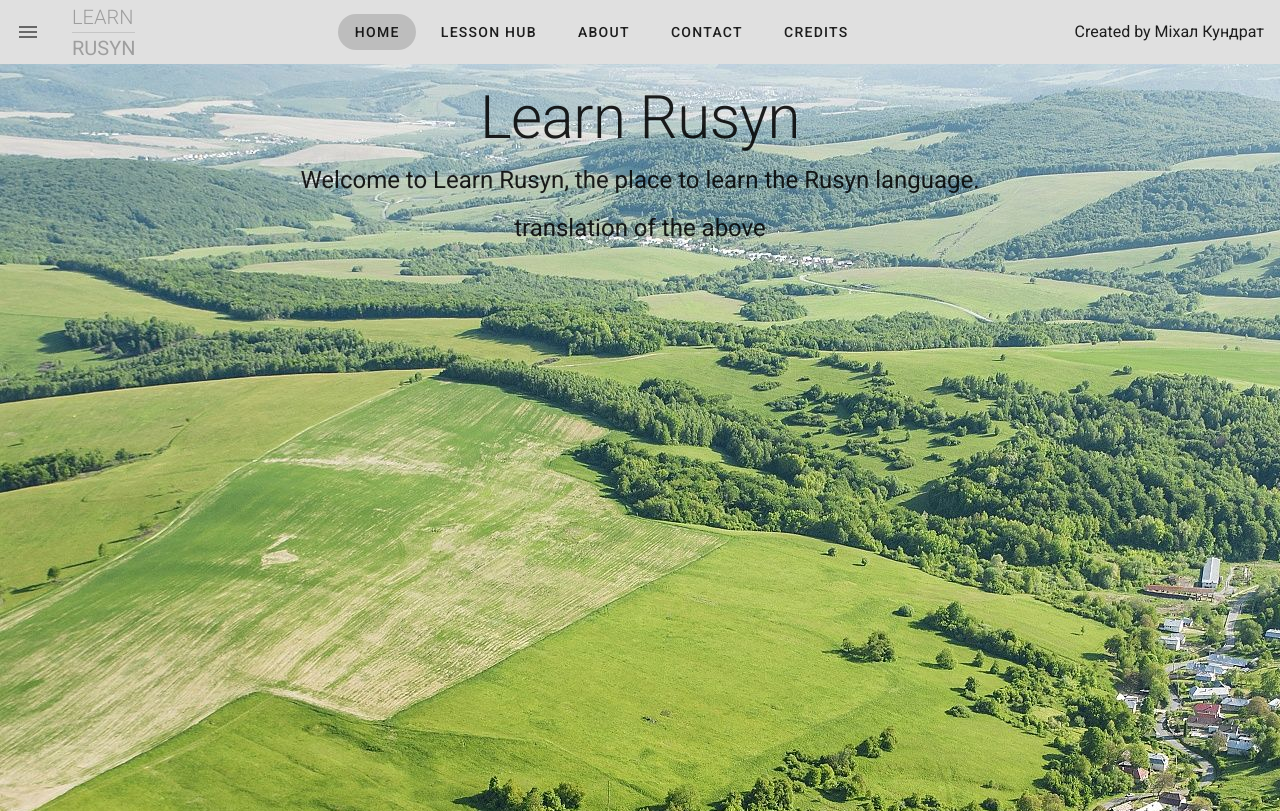
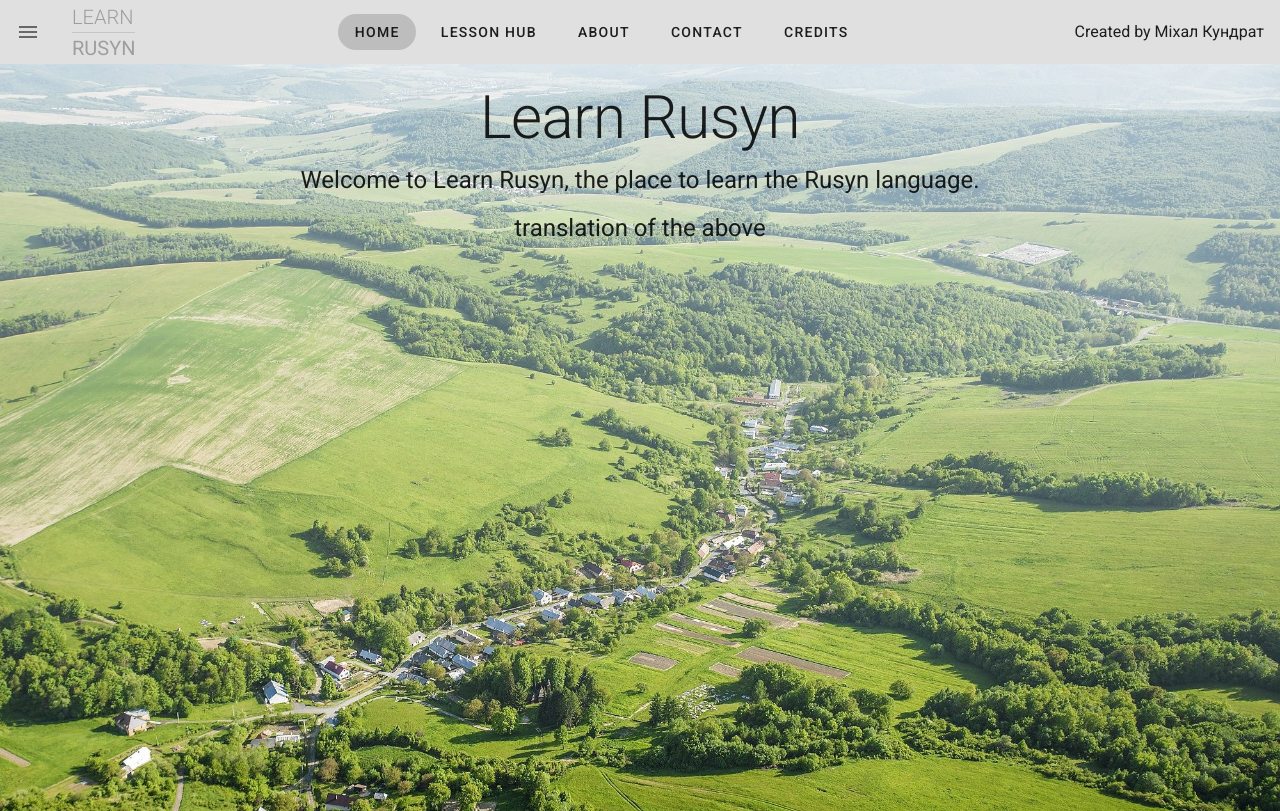
Before and after one commit to michalkundrat/rusyn-website, a Vue app: page / in a window 1280 px wide. Built offline with nearby package versions, Linux system fonts and the light colour scheme; what vuefire would draw is missing.

Commit message:
Gradient for homepage

```diff
--- a/src/views/HomeView.vue
+++ b/src/views/HomeView.vue
@@ -1,5 +1,5 @@
 <template>
-    <div style="width: 100%; height: 200%; position: fixed;">
+    <div>
         <div class="page1">
             <p class="pt-6 text-center text-md-h2">Learn Rusyn</p>
             <p class="text-center text-md-h5">
@@ -9,20 +9,25 @@
                 translation of the above
             </p>
         </div>
-        <div class="page2">
-
-        </div>
+        <!-- <div class="page2">
+            <p class="pt-6 text-center text-md-h2">Explore Culture</p>
+        </div> -->
     </div>
 </template>
 
 <style>
 .page1 {
-    background-image: url(../assets/semetkovce.jpg);
-    height: 100%;
+    background-image: linear-gradient(to bottom, rgba(255, 255, 255, 0.418), rgba(255, 255, 255, 0)),
+    url(../assets/semetkovce.jpg);
+    background-size: cover;
+    height: 93.425vh;
+    width: 100%;
 }
 .page2 {
     background-image: url(../assets/rusyn-culture.jpg);
-    height: 100%;
+    background-size: cover;
+    height: 100vh;
+    width: 100%;
 }
 </style>
 
```
